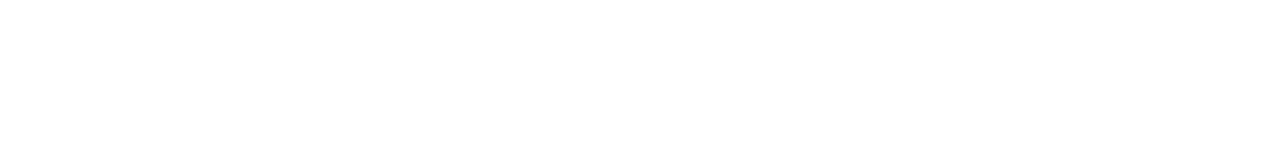
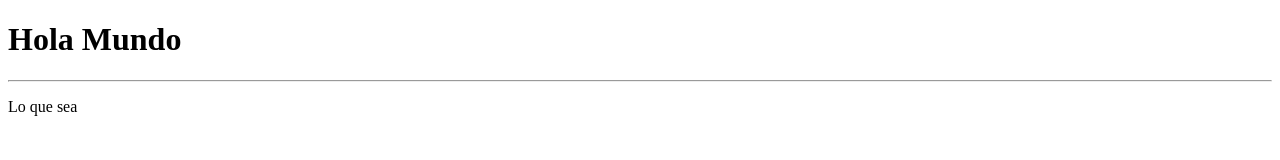
Before and after one commit to Nicoez97/Udemyjs, a plain HTML site: page JavaScript/01-fundamentos/index.html in a window 1280 px wide. Drawn offline with Linux system fonts and the light colour scheme.

Commit message:
Orden de las importaciones

```diff
--- a/JavaScript/01-fundamentos/app.js
+++ b/JavaScript/01-fundamentos/assets/js/app.js
@@ -1,9 +1,12 @@
+
+//alert("Hola desde app.js.")
+
 
 //console.log("Hola Mundo");
 
 let a = 10,
     b = 20,
-    c = 'Hola',
+    c = 'Hola ',
     d = 'Spiderman',
     x = a + b;
 const saludo = c + d;
@@ -12,3 +15,7 @@ const saludo = c + d;
 //console.log({ a });
 //console.log({ b });
 //console.log({ c });
+
+c ='Hola de nuevo';
+
+//console.table({a, b, c, d, x});
--- a/JavaScript/01-fundamentos/index.html
+++ b/JavaScript/01-fundamentos/index.html
@@ -5,10 +5,16 @@
 
 </head>
 <body>
-    <script>
-        console.log("HOla Mundo en Html");
-    </script>
-   <script src="app.js"></script>
+   <h1>Hola Mundo</h1>
+    <hr>
+    <p>
+        Lo que sea
+    </p>
 
+
+
+
+
+   <script src="assets/js/app.js"></script>
 </body>
 </html>
```
Also changed, not shown: JavaScript/01-fundamentos/assets/js/alerts.js (added).
